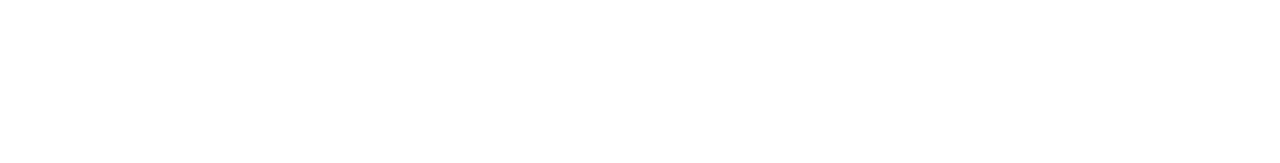
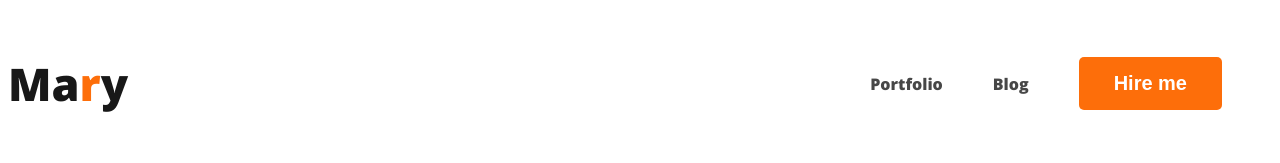
Before and after one commit to mokarrom17/WebDeveloper-portfolio, a plain HTML site: page index.html in a window 1280 px wide. Drawn offline with nearby package versions, Linux system fonts and the light colour scheme.

Commit message:
added nav part

```diff
--- a/index.html
+++ b/index.html
@@ -4,8 +4,27 @@
     <meta charset="UTF-8">
     <meta name="viewport" content="width=device-width, initial-scale=1.0">
     <title>Web Developer Portfolio</title>
+    <link rel="preconnect" href="https://fonts.googleapis.com">
+<link rel="preconnect" href="https://fonts.gstatic.com" crossorigin>
+<link href="https://fonts.googleapis.com/css2?family=Open+Sans:wght@800&display=swap" rel="stylesheet">
+    <link rel="stylesheet" href="styles/portfolio.css">
 </head>
 <body>
+    <header>
+        <nav>
+            <h3 class="nav-title">Ma<span class="text-primary">r</span>y</h3>
+            <ul>
+                <li><a href="Portfolio">Portfolio</a></li>
+                <li><a href="Blog">Blog</a></li>
+                <li><button class="btn-primary">Hire me</button></li>
+            </ul>
+        </nav>
+    </header>
+    <main>
 
+    </main>
+    <footer>
+
+    </footer>
 </body>
 </html>
--- /dev/null
+++ b/styles/portfolio.css
@@ -0,0 +1,47 @@
+/*shared style*/
+body {
+    font-family: 'Open Sans', sans-serif;
+}
+
+.text-primary {
+    color: #FD6E0A;
+}
+
+.btn-primary {
+    border-radius: 5px;
+    background: #FD6E0A;
+    border: 0;
+    color: white;
+    font-size: 20px;
+    font-weight: 700;
+    padding: 15px 35px;
+}
+
+/*nav related styles*/
+nav {
+    display: flex;
+    justify-content: space-between;
+    align-items: center;
+}
+
+.nav-title {
+    color: var(--dark-01, #181818);
+    font-size: 45px;
+    font-weight: 800;
+}
+
+nav>ul {
+    display: flex;
+    align-items: center;
+}
+
+nav li {
+    list-style: none;
+    margin-right: 50px;
+}
+
+nav a {
+    text-decoration: none;
+    color: #474747;
+
+}
```
